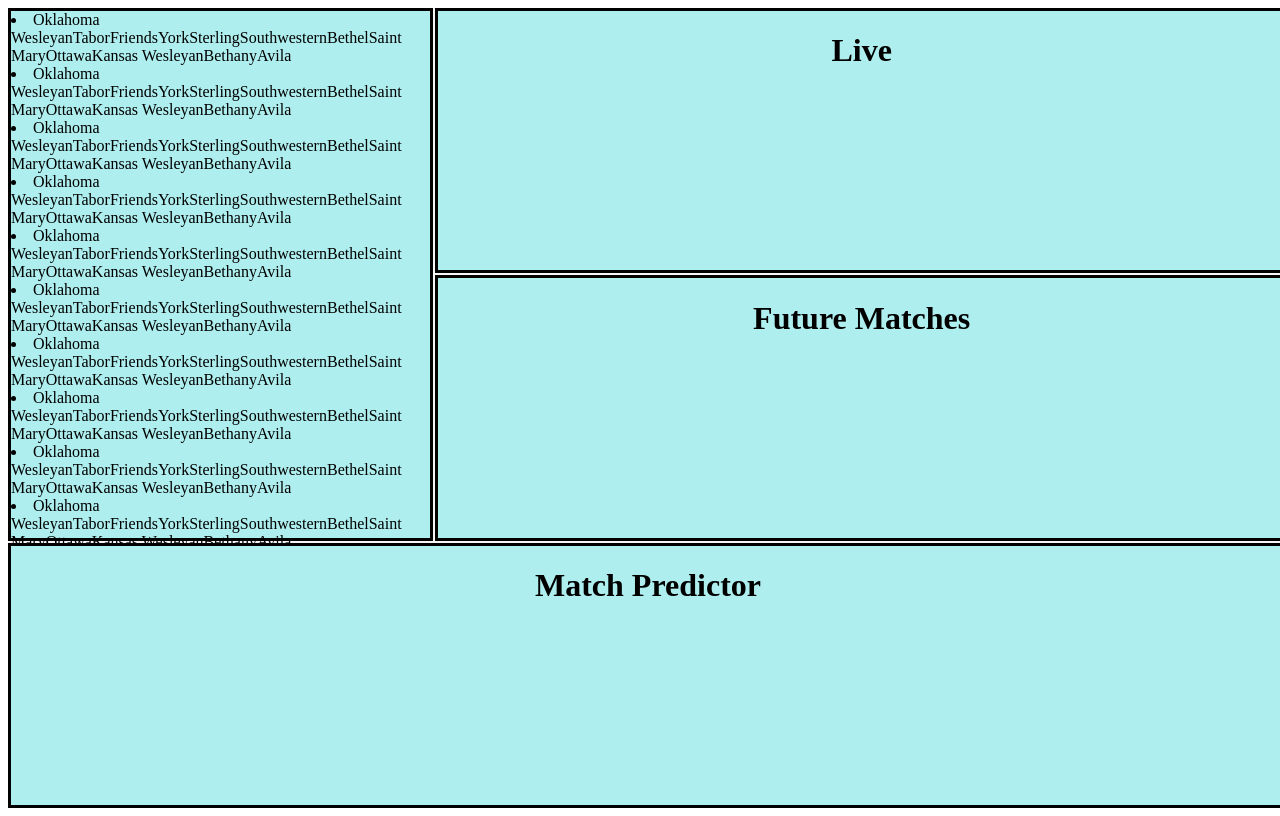
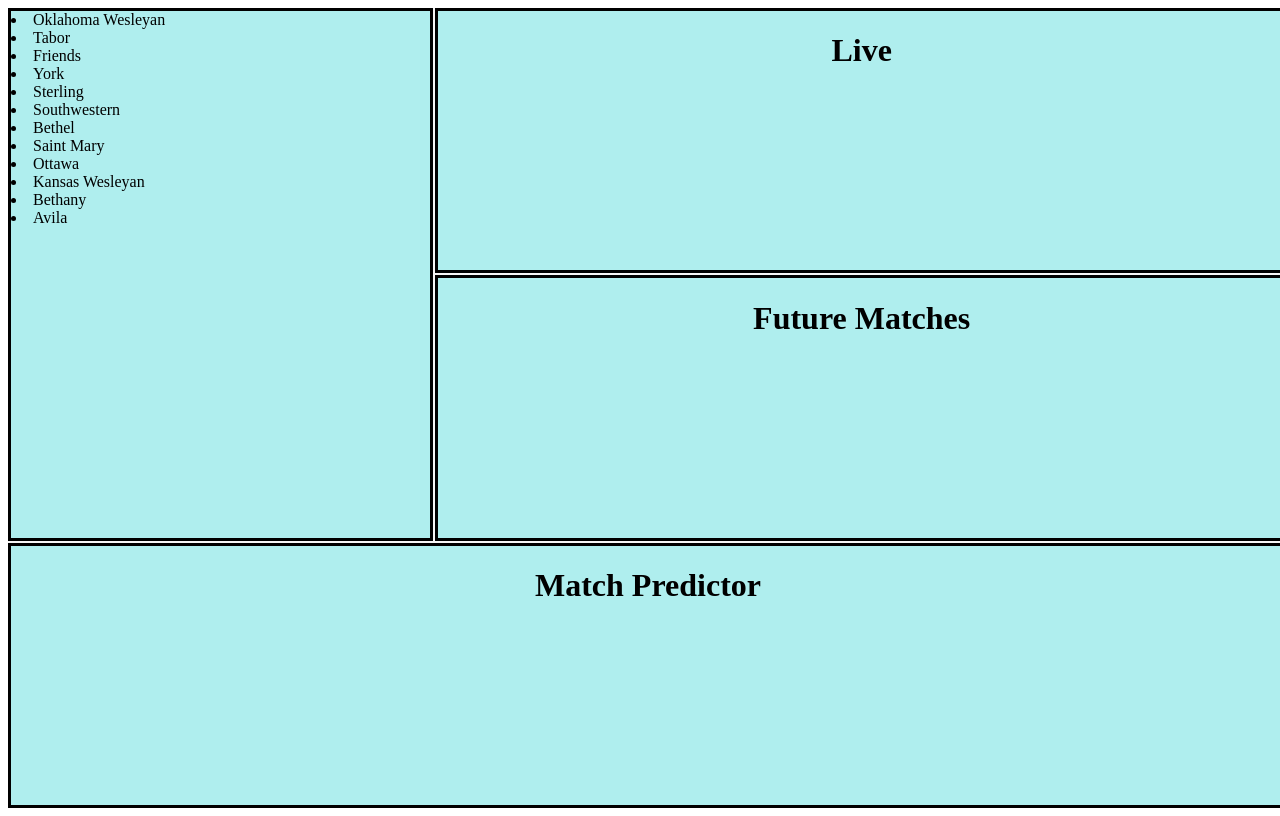
Before and after one commit to Frawatson/finalprojectfall21, a React (Create React App) app in the folder kcac-score-predictor/: page / in a window 1280 px wide. Built offline with nearby package versions, Linux system fonts and the light colour scheme.

Commit message:
json file

```diff
--- a/kcac-score-predictor/src/App.css
+++ b/kcac-score-predictor/src/App.css
@@ -1,3 +1,7 @@
+:root {
+  margin: 0;
+  padding: 0;
+}
 /* Global setting*/
 .container {
   background-color: #f5f5f5;
--- a/kcac-score-predictor/src/components/KcacStanding.js
+++ b/kcac-score-predictor/src/components/KcacStanding.js
@@ -5,7 +5,7 @@
     return (
         <div className="Kcac-standing">
             {
-                Teamnames.map(teamname => <li>{Teamnames}</li>)
+                Teamnames.map(teamname => <li>{teamname}</li>)
             }
         </div>
     )
```
